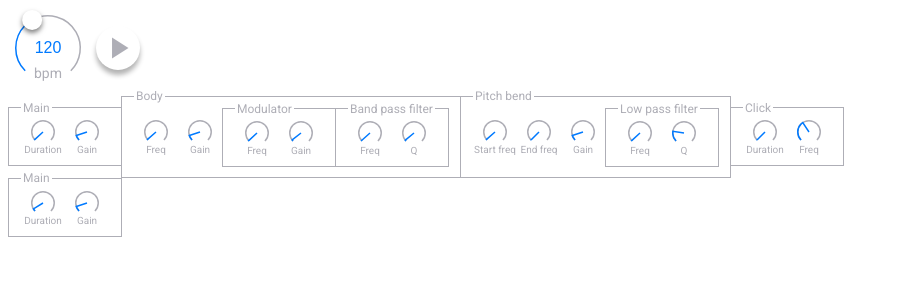
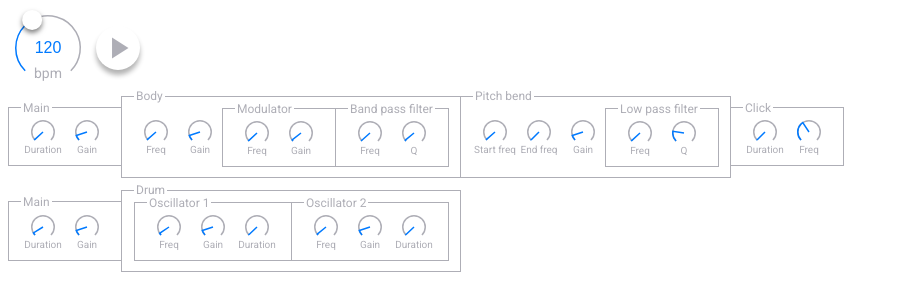
Before and after one commit to Volcomix/jsdaw, a React app: page / in a window 1280 px wide. Shown: the top 300 px of the page, without its empty margins (0-899 px from the left). Built offline with nearby package versions, Linux system fonts and the light colour scheme.

Commit message:
Add drum part to snare drum component

```diff
--- a/src/synth/BassDrum/BassDrum.component.jsx
+++ b/src/synth/BassDrum/BassDrum.component.jsx
@@ -79,6 +79,7 @@ const styles = {
     display: 'flex',
     alignItems: 'center',
     marginLeft: 8,
+    marginBottom: 12,
   },
 }
 
--- /dev/null
+++ b/src/synth/SnareDrum/Drum.component.jsx
@@ -0,0 +1,69 @@
+import React from 'react'
+
+import Card from '../../shared/Card.component'
+import Knob from '../../shared/Knob.component'
+
+const Drum = ({ value, onValueChange }) => (
+  <Card title='Drum'>
+    <Card title='Oscillator 1'>
+      <Knob
+        label='Freq'
+        step={10}
+        max={8000}
+        value={value.oscillator1.frequency}
+        onValueChange={frequency => onValueChange({
+          oscillator1: { ...value.oscillator1, frequency }
+        })}
+      />
+      <Knob
+        label='Gain'
+        step={0.1}
+        max={10}
+        value={value.oscillator1.gain}
+        onValueChange={gain => onValueChange({
+          oscillator1: { ...value.oscillator1, gain }
+        })}
+      />
+      <Knob
+        label='Duration'
+        step={0.01}
+        max={10}
+        value={value.oscillator1.duration}
+        onValueChange={duration => onValueChange({
+          oscillator1: { ...value.oscillator1, duration }
+        })}
+      />
+    </Card>
+    <Card title='Oscillator 2'>
+      <Knob
+        label='Freq'
+        step={10}
+        max={8000}
+        value={value.oscillator2.frequency}
+        onValueChange={frequency => onValueChange({
+          oscillator2: { ...value.oscillator2, frequency }
+        })}
+      />
+      <Knob
+        label='Gain'
+        step={0.1}
+        max={10}
+        value={value.oscillator2.gain}
+        onValueChange={gain => onValueChange({
+          oscillator2: { ...value.oscillator2, gain }
+        })}
+      />
+      <Knob
+        label='Duration'
+        step={0.01}
+        max={10}
+        value={value.oscillator2.duration}
+        onValueChange={duration => onValueChange({
+          oscillator2: { ...value.oscillator2, duration }
+        })}
+      />
+    </Card>
+  </Card>
+)
+
+export default Drum
--- a/src/synth/SnareDrum/SnareDrum.component.jsx
+++ b/src/synth/SnareDrum/SnareDrum.component.jsx
@@ -2,6 +2,7 @@ import React from 'react'
 
 import Card from '../../shared/Card.component'
 import Knob from '../../shared/Knob.component'
+import Drum from './Drum.component'
 
 class SnareDrum extends React.Component {
   constructor(props) {
@@ -10,6 +11,7 @@ class SnareDrum extends React.Component {
     this.state = {
       duration: this.synth.duration,
       gain: this.synth.gain,
+      drum: this.synth.drum,
     }
   }
 
@@ -20,7 +22,7 @@ class SnareDrum extends React.Component {
   }
 
   render() {
-    const { duration, gain } = this.state
+    const { duration, gain, drum } = this.state
     return (
       <div style={styles.main}>
         <Card title='Main'>
@@ -39,6 +41,10 @@ class SnareDrum extends React.Component {
             onValueChange={value => this.handleKnobChange('gain', value)}
           />
         </Card>
+        <Drum
+          value={drum}
+          onValueChange={value => this.handlePartChange('drum', value)}
+        />
       </div>
     )
   }
@@ -47,6 +53,12 @@ class SnareDrum extends React.Component {
     this.synth[key] = value
     this.setState({ [key]: value })
   }
+
+  handlePartChange = (key, nextValue) => {
+    const value = this.state[key]
+    this.synth[key] = { ...value, ...nextValue }
+    this.setState({ [key]: this.synth[key] })
+  }
 }
 
 const styles = {
@@ -54,6 +66,7 @@ const styles = {
     display: 'flex',
     alignItems: 'center',
     marginLeft: 8,
+    marginBottom: 12,
   },
 }
 
```
